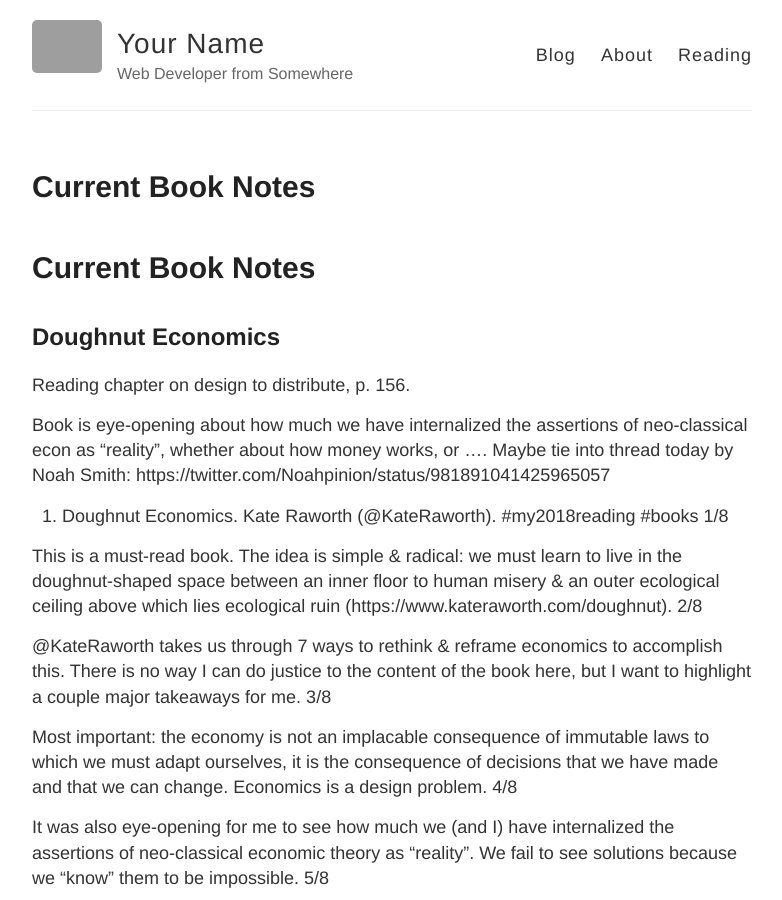
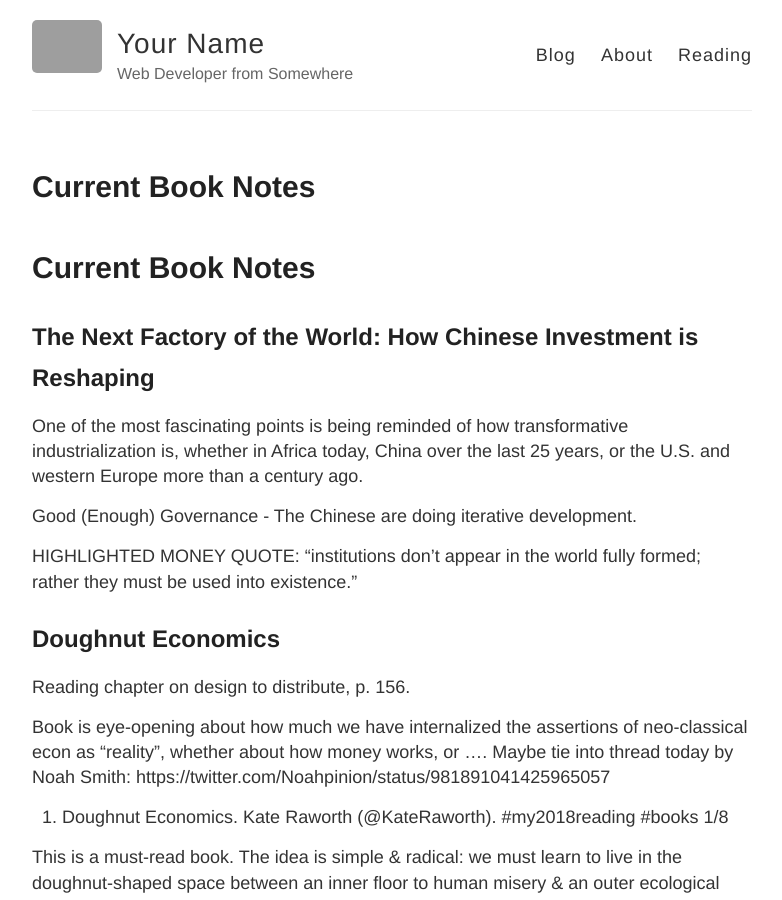
Before and after one commit to ejaxon/ejaxon.github.io, a Jekyll site: the page built from CurrentBookNotes.md, in a window 1280 px wide and 900 px high. Shown: the whole window, without its empty margins (248-1030 px from the left). Built offline with Jekyll 4.4.1, drawn with Linux system fonts in a browser that asks for light colours; our own code applies the rules of GitHub Pages for plain Markdown files; grey boxes are pictures that could not be loaded.

Commit message:
Added next factory of the world

```diff
--- a/CurrentBookNotes.md
+++ b/CurrentBookNotes.md
@@ -1,4 +1,11 @@
 # Current Book Notes
+## The Next Factory of the World: How Chinese Investment is Reshaping
+
+One of the most fascinating points is being reminded of how transformative industrialization is, whether in Africa today, China over the last 25 years, or the U.S. and western Europe more than a century ago.
+
+Good (Enough) Governance - The Chinese are doing iterative development.
+
+HIGHLIGHTED MONEY QUOTE: "institutions don't appear in the world fully formed; rather they must be used into existence."
 
 
 ## Doughnut Economics
```
Also changed, not shown: reading.md (+1 -2 lines).
